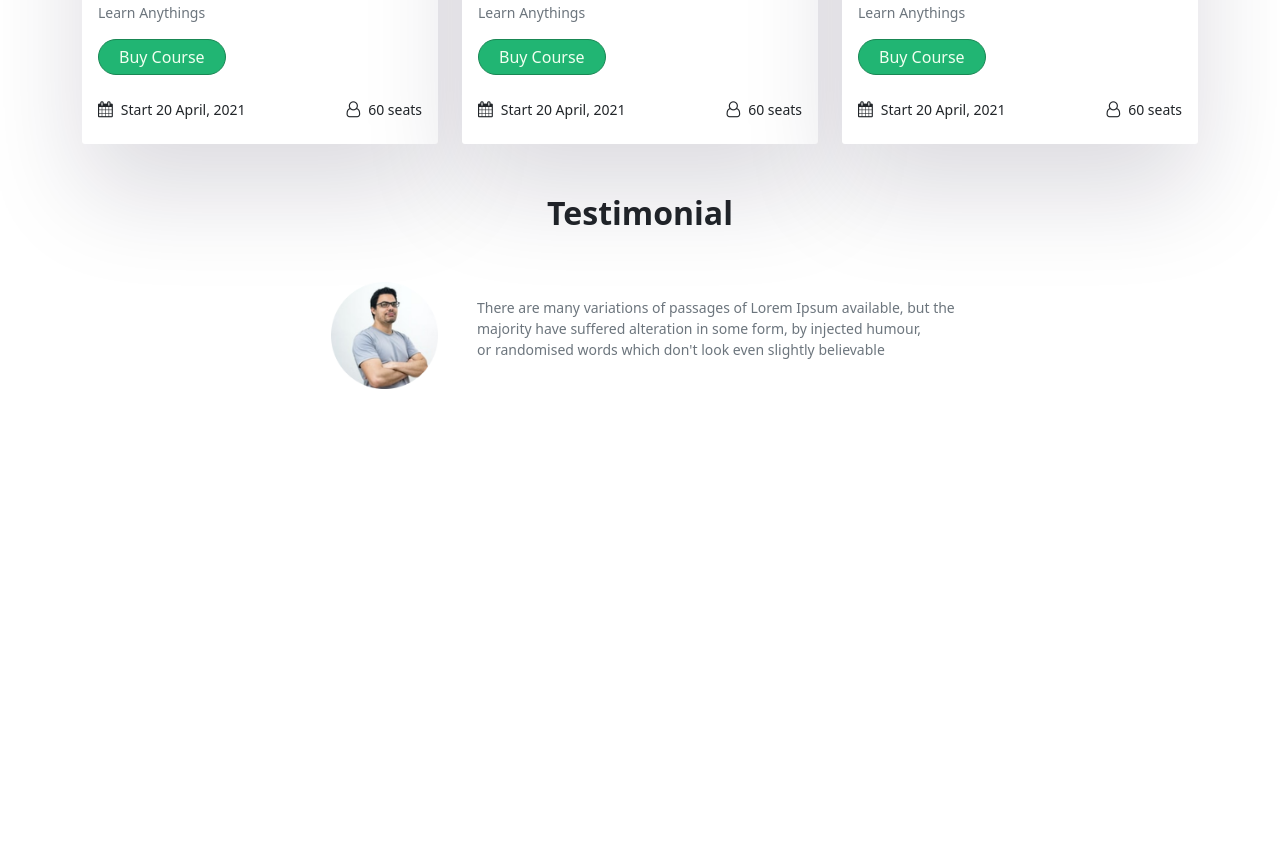
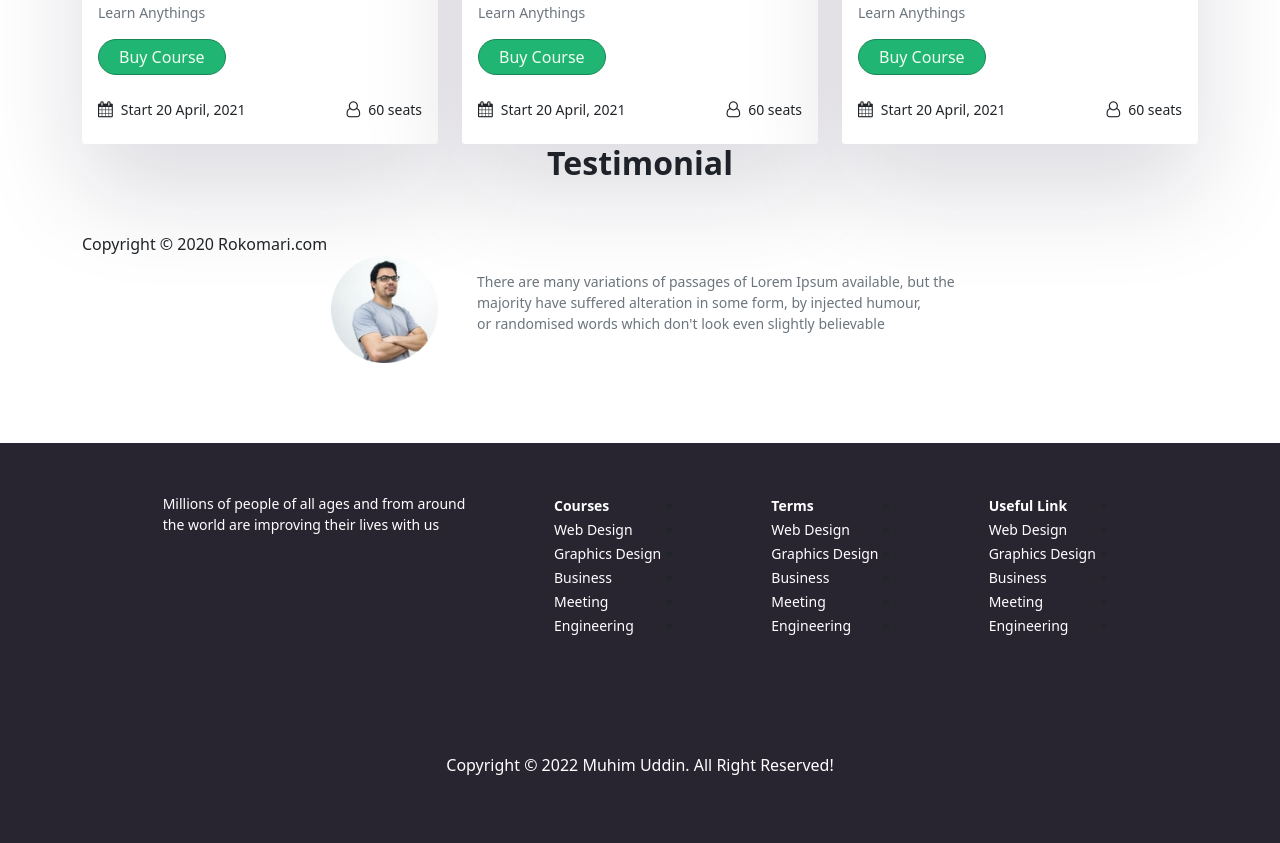
Before and after one commit to mohim-uddin/school_managenment_using_bootstrap, a plain HTML site: page index.html in a window 1280 px wide. Shown: the part 1278-2121 px from the top of the page. Before the commit the page ends 1667 px from the top, so only its background shows below. Drawn offline with nearby package versions, Linux system fonts and the light colour scheme.

Commit message:
fully done

```diff
--- a/index.html
+++ b/index.html
@@ -173,6 +173,7 @@
      <!-- testimonial-section-start -->
      <div class="container">
       <h2 class="courses-class">Testimonial</h2>
+      Copyright © 2020 Rokomari.com
       <div class="row">
         <div class="col-md-4 d-flex justify-content-end">
           <img class="img-fluid img-fluid-tes" src="Photos/Man.png" alt="">
@@ -187,6 +188,54 @@
       </div>
       </div>
      <!-- testimonial-section-end -->
+     <!-- start-footer-section -->
+     <div class="container-fluid footer-bg">
+       <div class="grid">
+          <div class="row">
+            <div class="col-md-6 d-flex justify-content-center">
+              <p class="footer-p-cls">Millions of people of all ages and from around<br>
+
+                the world are improving their lives with us</p>
+             </div>
+             <div class="col-md-2 footer-m-cls">
+               <ul>
+                 <li><a id="f-c" href="#">Courses</a></li>
+                 <li><a href="#">Web Design</a></li>
+                 <li><a href="#">Graphics Design</a></li>
+                 <li><a href="#">Business</a></li>
+                 <li><a href="#">Meeting</a></li>
+                 <li><a href="#">Engineering</a></li>
+               </ul>
+             </div>
+             <div class="col-md-2 footer-m-cls">
+              <ul>
+                <li><a id="f-c" href="#">Terms</a></li>
+                <li><a href="#">Web Design</a></li>
+                <li><a href="#">Graphics Design</a></li>
+                <li><a href="#">Business</a></li>
+                <li><a href="#">Meeting</a></li>
+                <li><a href="#">Engineering</a></li>
+              </ul>
+             </div>
+             <div class="col-md-2 footer-m-cls">
+              <ul>
+                <li><a id="f-c" href="#">Useful Link</a></li>
+                <li><a href="#">Web Design</a></li>
+                <li><a href="#">Graphics Design</a></li>
+                <li><a href="#">Business</a></li>
+                <li><a href="#">Meeting</a></li>
+                <li><a href="#">Engineering</a></li>
+              </ul>
+             </div>
+          </div>
+       </div>
+     </div>
+     <div class="container-fluid footer-b">
+      <footer><p class="">Copyright © 2022 Muhim Uddin. All Right Reserved!</p></footer>
+     </div>
+
+     <!-- end-footer-section -->
+
    <script src="https://cdn.jsdelivr.net/npm/bootstrap@5.1.3/dist/js/bootstrap.bundle.min.js" integrity="sha384-ka7Sk0Gln4gmtz2MlQnikT1wXgYsOg+OMhuP+IlRH9sENBO0LRn5q+8nbTov4+1p" crossorigin="anonymous"></script>
 </body>
 </html>
--- a/style.css
+++ b/style.css
@@ -104,7 +104,7 @@ header{
   float: right;
 }
 .courses{
-  margin-bottom: 50px;
+  margin-bottom: ;
 }
 .img-fluid-tes{
   max-width: 30%;
@@ -115,3 +115,25 @@ header{
   margin-top: 15px;
   margin-left: 15px;
 }
+.footer-bg{
+  background-color: #282531;
+  margin-top: 80px;
+}
+.footer-p-cls{
+ color: white;
+ font-size: 14px;
+}
+#f-c{
+  font-weight: bold;
+}
+.footer-m-cls ul li a{
+  text-decoration: none;
+  color: white;
+  font-size: 14px;
+  margin-left: -130px;
+}
+.footer-b{
+  background-color: #282531;
+  color: white;
+  text-align: center;
+}
```
